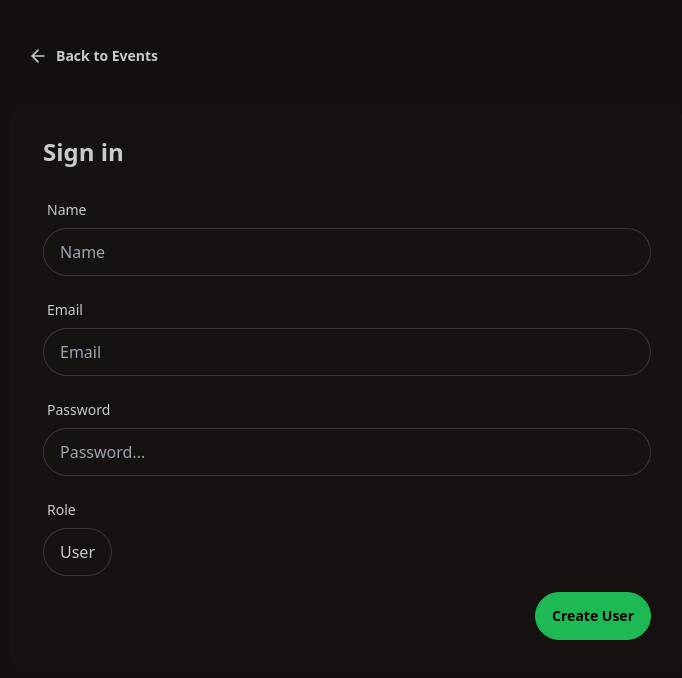
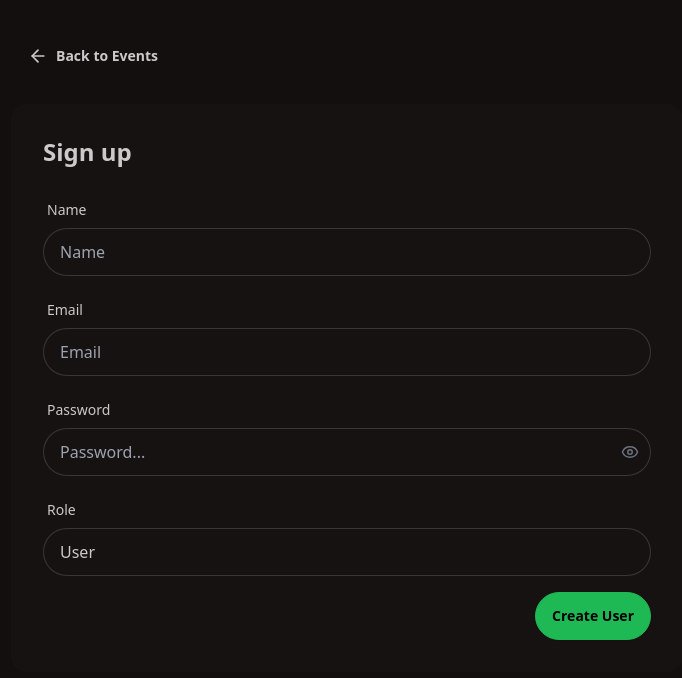
Before and after one commit to kgkaudi/EventsProject, a React (Vite) app in the folder frontend/: page /signup in a window 1280 px wide. Shown: the top 678 px of the page, without its empty margins (293-975 px from the left). Built offline with nearby package versions, Linux system fonts and the light colour scheme.

Commit message:
Added password visibility

```diff
--- /dev/null
+++ b/frontend/src/components/PasswordInput.jsx
@@ -0,0 +1,34 @@
+import { useState } from "react";
+import { Eye, EyeOff } from "lucide-react";
+
+const PasswordInput = ({ label = "Password", value, onChange }) => {
+  const [showPassword, setShowPassword] = useState(false);
+
+  return (
+    <div className="form-control mb-4">
+      <label className="label">
+        <span className="label-text">{label}</span>
+      </label>
+
+      <div className="relative">
+        <input
+          type={showPassword ? "text" : "password"}
+          placeholder="Password..."
+          className="input input-bordered w-full pr-12"
+          value={value}
+          onChange={onChange}
+        />
+
+        <button
+          type="button"
+          className="absolute right-3 top-1/2 -translate-y-1/2 text-gray-500"
+          onClick={() => setShowPassword(!showPassword)}
+        >
+          {showPassword ? <EyeOff size={18} /> : <Eye size={18} />}
+        </button>
+      </div>
+    </div>
+  );
+};
+
+export default PasswordInput;
--- a/frontend/src/pages/LoginPage.jsx
+++ b/frontend/src/pages/LoginPage.jsx
@@ -4,13 +4,14 @@ import toast from "react-hot-toast";
 import { Link, useNavigate } from "react-router";
 import { BASE_URL } from "../lib/axios";
 import { useAuthContext } from "../hooks/useAuthContext";
+import PasswordInput from "../components/PasswordInput";
 
 const LoginPage = () => {
   const [email, setEmail] = useState("");
   const [password, setPassword] = useState("");
   const [loading, setLoading] = useState(false);
-  const [error, setError] = useState(null)
-  const { dispatch } = useAuthContext()
+  const [error, setError] = useState(null);
+  const { dispatch } = useAuthContext();
 
   const navigate = useNavigate();
 
@@ -23,30 +24,26 @@ const LoginPage = () => {
     }
 
     setLoading(true);
-    setError(null)
+    setError(null);
 
     const response = await fetch(`${BASE_URL}/users/login`, {
       method: "POST",
       headers: { "Content-Type": "application/json" },
-      body: JSON.stringify({ email, password})
+      body: JSON.stringify({ email, password }),
     });
 
-    const json = await response.json()
+    const json = await response.json();
 
     if (!response.ok) {
-      setLoading(false)
-      setError(json.error)
+      setLoading(false);
+      setError(json.error);
       toast.error(json.error);
     }
+
     if (response.ok) {
-      // save the user to local storage
-      localStorage.setItem('user', JSON.stringify(json))
-
-      // update the auth context
-      dispatch({type: 'LOGIN', payload: json})
-
-      // update loading state
-      setLoading(false)
+      localStorage.setItem("user", JSON.stringify(json));
+      dispatch({ type: "LOGIN", payload: json });
+      setLoading(false);
 
       toast.success("User logged in successfully!");
       navigate("/");
@@ -65,6 +62,7 @@ const LoginPage = () => {
           <div className="card bg-base-100">
             <div className="card-body">
               <h2 className="card-title text-2xl mb-4">Log in</h2>
+
               <form onSubmit={handleLogin}>
                 <div className="form-control mb-4">
                   <label className="label">
@@ -79,25 +77,26 @@ const LoginPage = () => {
                   />
                 </div>
 
-                <div className="form-control mb-4">
-                  <label className="label">
-                    <span className="label-text">Password</span>
-                  </label>
-                  <input
-                    type="password"
-                    placeholder="Password..."
-                    className="input input-bordered"
-                    value={password}
-                    onChange={(e) => setPassword(e.target.value)}
-                  />
-                </div>
+                <PasswordInput
+                  label="Password"
+                  value={password}
+                  onChange={(e) => setPassword(e.target.value)}
+                />
 
                 <div className="card-actions justify-end">
-                  <button type="submit" className="btn btn-primary" disabled={loading}>
+                  <button
+                    type="submit"
+                    className="btn btn-primary"
+                    disabled={loading}
+                  >
                     {loading ? "Logging in..." : "Log in"}
                   </button>
                 </div>
               </form>
+
+              {error && (
+                <p className="text-red-500 text-sm mt-2">{error}</p>
+              )}
             </div>
           </div>
         </div>
@@ -105,4 +104,5 @@ const LoginPage = () => {
     </div>
   );
 };
+
 export default LoginPage;
--- a/frontend/src/pages/SignupPage.jsx
+++ b/frontend/src/pages/SignupPage.jsx
@@ -4,21 +4,21 @@ import toast from "react-hot-toast";
 import { Link, useNavigate } from "react-router";
 import { BASE_URL } from "../lib/axios";
 import { useAuthContext } from "../hooks/useAuthContext";
+import PasswordInput from "../components/PasswordInput";
 
 const SignupPage = () => {
   const [name, setName] = useState("");
   const [email, setEmail] = useState("");
   const [password, setPassword] = useState("");
-  const [role, setRole] = useState("");
+  const [role, setRole] = useState("user");
   const [loading, setLoading] = useState(false);
-  const [error, setError] = useState(null)
-  const { dispatch } = useAuthContext()
+  const [error, setError] = useState(null);
 
+  const { dispatch } = useAuthContext();
   const navigate = useNavigate();
 
   const handleSubmit = async (e) => {
     e.preventDefault();
-    const role = 'user';
 
     if (!name.trim() || !email.trim() || !password.trim() || !role.trim()) {
       toast.error("All fields are required");
@@ -26,30 +26,26 @@ const SignupPage = () => {
     }
 
     setLoading(true);
-    setError(null)
+    setError(null);
 
     const response = await fetch(`${BASE_URL}/users/signup`, {
       method: "POST",
       headers: { "Content-Type": "application/json" },
-      body: JSON.stringify({ name, email, password, role })
+      body: JSON.stringify({ name, email, password, role }),
     });
 
-    const json = await response.json()
+    const json = await response.json();
 
     if (!response.ok) {
-      setLoading(false)
-      setError(json.error)
+      setLoading(false);
+      setError(json.error);
       toast.error(json.error);
     }
+
     if (response.ok) {
-      // save the user to local storage
-      localStorage.setItem('user', JSON.stringify(json))
-
-      // update the auth context
-      dispatch({type: 'LOGIN', payload: json})
-
-      // update loading state
-      setLoading(false)
+      localStorage.setItem("user", JSON.stringify(json));
+      dispatch({ type: "LOGIN", payload: json });
+      setLoading(false);
 
       toast.success("User created successfully!");
       navigate("/");
@@ -67,7 +63,8 @@ const SignupPage = () => {
 
           <div className="card bg-base-100">
             <div className="card-body">
-              <h2 className="card-title text-2xl mb-4">Sign in</h2>
+              <h2 className="card-title text-2xl mb-4">Sign up</h2>
+
               <form onSubmit={handleSubmit}>
                 <div className="form-control mb-4">
                   <label className="label">
@@ -95,36 +92,39 @@ const SignupPage = () => {
                   />
                 </div>
 
-                <div className="form-control mb-4">
-                  <label className="label">
-                    <span className="label-text">Password</span>
-                  </label>
-                  <input
-                    type="password"
-                    placeholder="Password..."
-                    className="input input-bordered"
-                    value={password}
-                    onChange={(e) => setPassword(e.target.value)}
-                  />
-                </div>
+                <PasswordInput
+                  label="Password"
+                  value={password}
+                  onChange={(e) => setPassword(e.target.value)}
+                />
 
                 <div className="form-control mb-4">
                   <label className="label">
                     <span className="label-text">Role</span>
                   </label>
-                    <div>
-                      <select value={role} onChange={(e) => setRole(e.target.value)} className="input input-bordered">
-                        <option value="user">User</option>
-                      </select>
-                    </div>
+                  <select
+                    value={role}
+                    onChange={(e) => setRole(e.target.value)}
+                    className="input input-bordered"
+                  >
+                    <option value="user">User</option>
+                  </select>
                 </div>
 
                 <div className="card-actions justify-end">
-                  <button type="submit" className="btn btn-primary" disabled={loading}>
+                  <button
+                    type="submit"
+                    className="btn btn-primary"
+                    disabled={loading}
+                  >
                     {loading ? "Creating..." : "Create User"}
                   </button>
                 </div>
               </form>
+
+              {error && (
+                <p className="text-red-500 text-sm mt-2">{error}</p>
+              )}
             </div>
           </div>
         </div>
@@ -132,4 +132,5 @@ const SignupPage = () => {
     </div>
   );
 };
+
 export default SignupPage;
```
Also changed, not shown: frontend/src/pages/ChangePaswordPage.jsx (+28 -40 lines).
